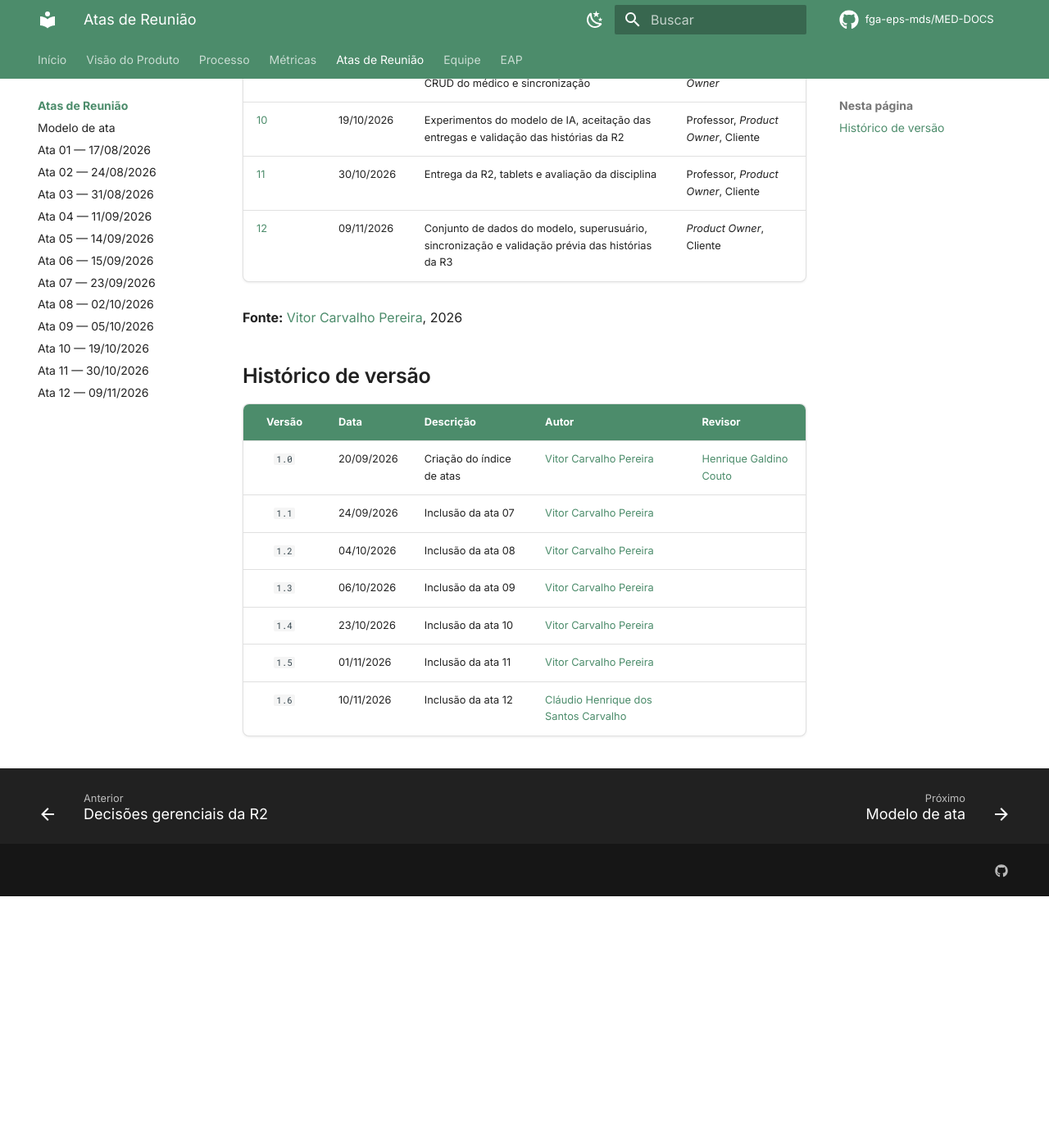
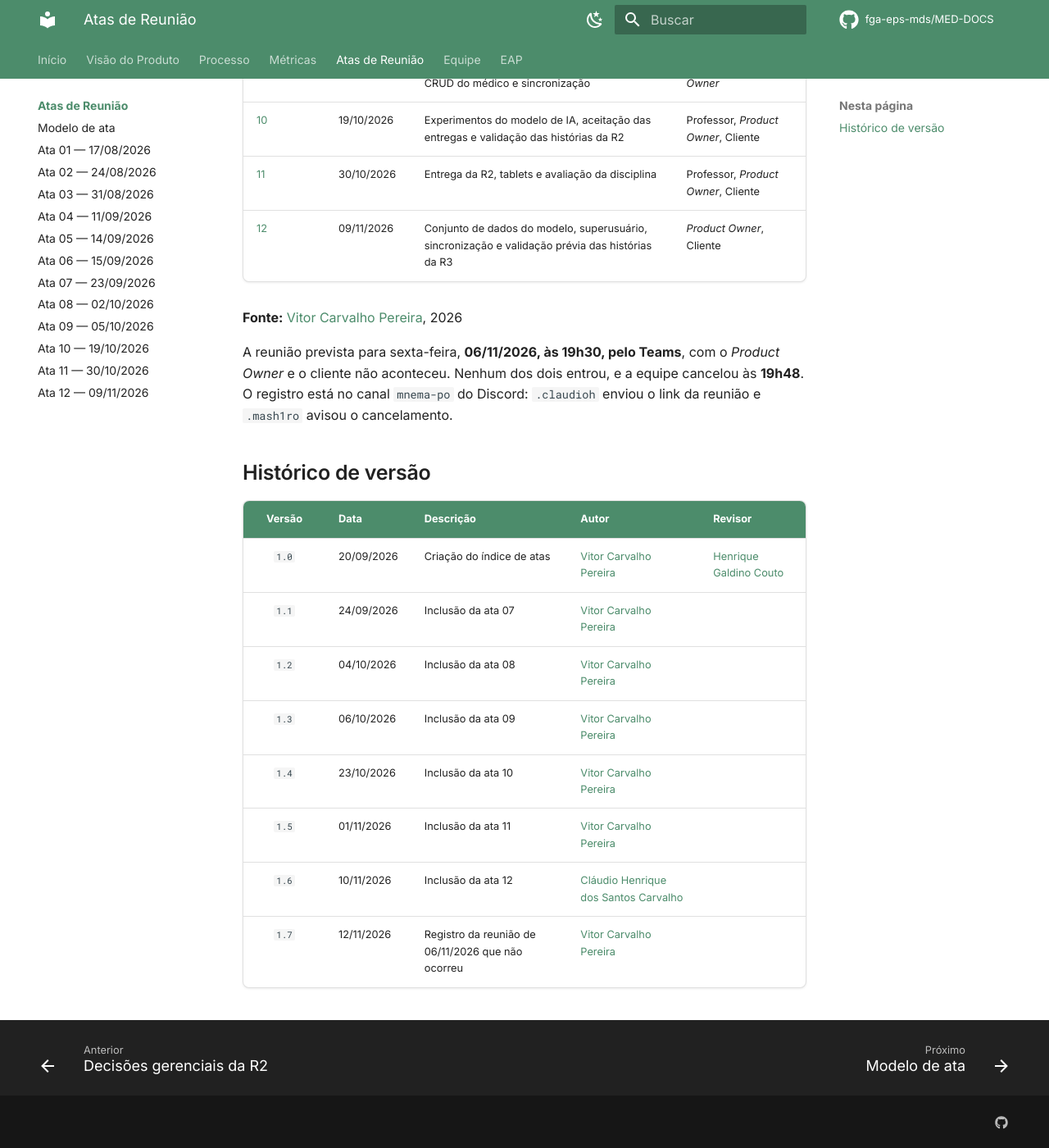
Before and after one commit to apollen27983/UNIEURO_MED-DOCS, an MkDocs documentation site: the page built from docs/atas-reunioes/index.md, in a window 1280 px wide and 1400 px high, scrolled down 839 px. Shown: the whole window at 82% size. Built offline with MkDocs 1.6.1 and Material for MkDocs 9.7.7, drawn with Linux system fonts in a browser that asks for light colours; comment, search, counter and statistics services are not loaded; before the commit the page ends 1932 px from its top, so only the background shows below that.

Commit message:
docs(atas): registra reunião cancelada e corrige revisores
Registra que a reunião de 06/11 foi cancelada às 19h48 sem a entrada do PO e do cliente, conforme as mensagens no canal mnema-po. Corrige o link do Eduardo na Ata 11 e preenche a revisão da Ata 12 com base na aprovação do PR #122.

```diff
--- a/docs/atas-reunioes/index.md
+++ b/docs/atas-reunioes/index.md
@@ -24,6 +24,11 @@ O padrão adotado está descrito no [modelo de ata](modelo-ata.md).
 
 **Fonte:** [Vitor Carvalho Pereira](https://github.com/vcpVitor), 2026
 
+A reunião prevista para sexta-feira, **06/11/2026, às 19h30, pelo Teams**, com o *Product Owner*
+e o cliente não aconteceu. Nenhum dos dois entrou, e a equipe cancelou às **19h48**.
+O registro está no canal `mnema-po` do Discord: `.claudioh` enviou o link da reunião e
+`.mash1ro` avisou o cancelamento.
+
 ## Histórico de versão
 
 | Versão | Data | Descrição | Autor | Revisor |
@@ -35,3 +40,4 @@ O padrão adotado está descrito no [modelo de ata](modelo-ata.md).
 | `1.4` | 23/10/2026 | Inclusão da ata 10 | [Vitor Carvalho Pereira](https://github.com/vcpVitor) | |
 | `1.5` | 01/11/2026 | Inclusão da ata 11 | [Vitor Carvalho Pereira](https://github.com/vcpVitor) | |
 | `1.6` | 10/11/2026 | Inclusão da ata 12 | [Cláudio Henrique dos Santos Carvalho](https://github.com/claudiohsc) | |
+| `1.7` | 12/11/2026 | Registro da reunião de 06/11/2026 que não ocorreu | [Vitor Carvalho Pereira](https://github.com/vcpVitor) | |
```
Also changed, not shown: docs/atas-reunioes/Ata-11-EPS-2026-10-30-PO.md (+2 -1 lines), docs/atas-reunioes/Ata-12-EPS-2026-11-09-PO.md (+1 -1 lines).
